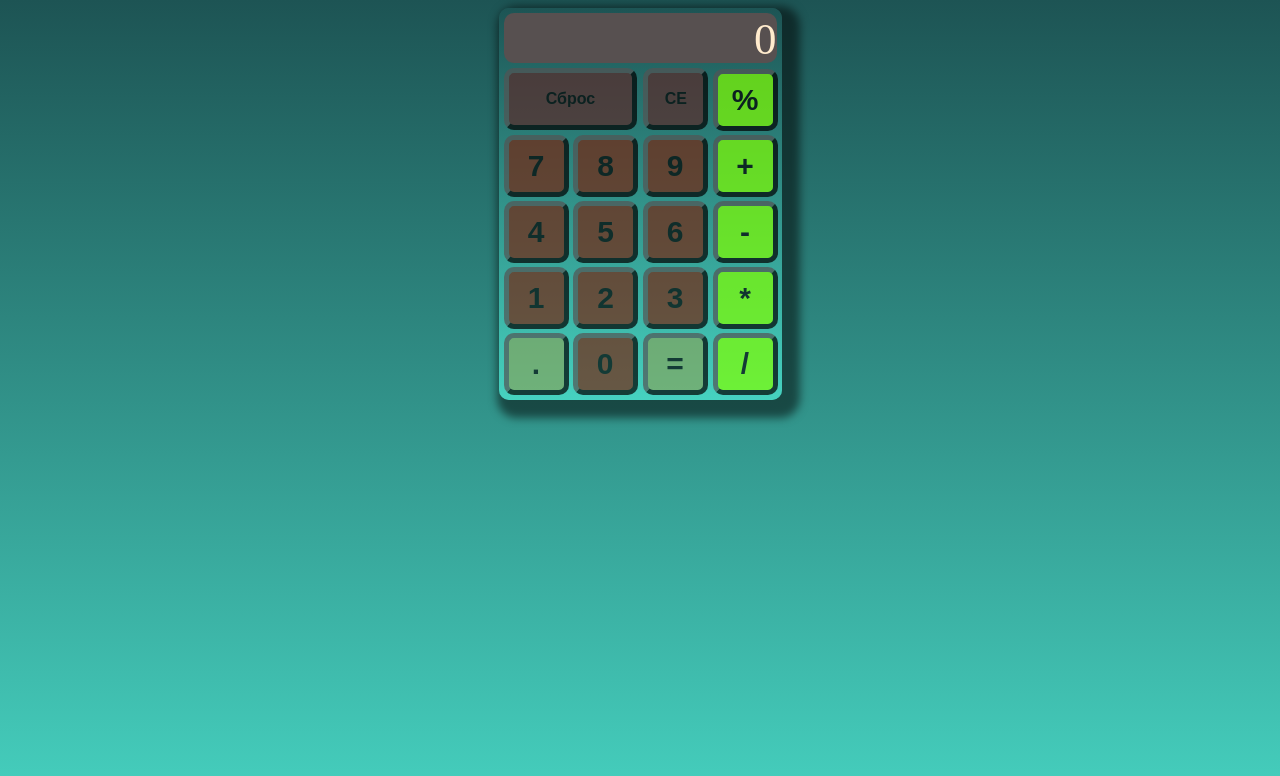
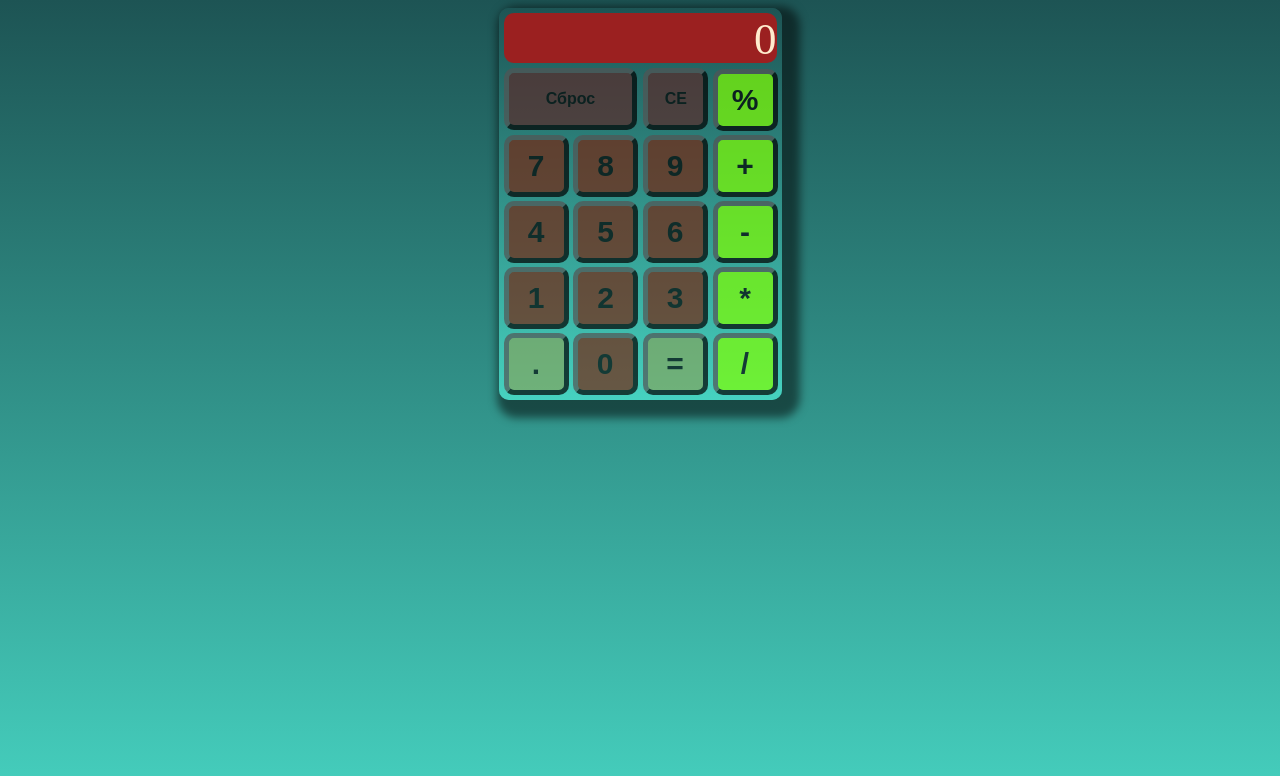
Before and after one commit to Alas1408/testGit, a plain HTML site: page index.html in a window 1280 px wide. Drawn offline with Linux system fonts and the light colour scheme.

Commit message:
newBackgroudInp

```diff
--- a/css/style.css
+++ b/css/style.css
@@ -22,7 +22,7 @@ body{
     margin-bottom: auto;
 }
 .inp_num{
-    background-color: rgb(87, 80, 80);
+    background-color: rgb(155, 32, 32);
     color: blanchedalmond;
     height: 50px;
     border-radius: 10px;
```
